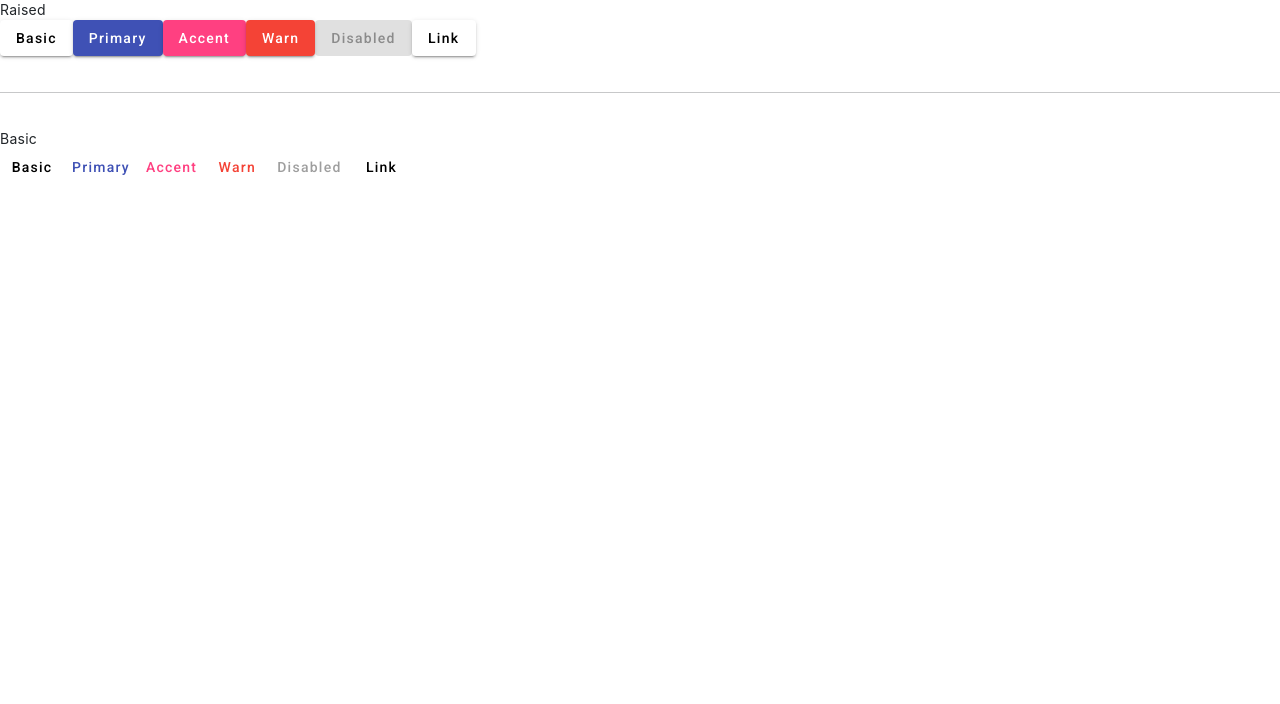
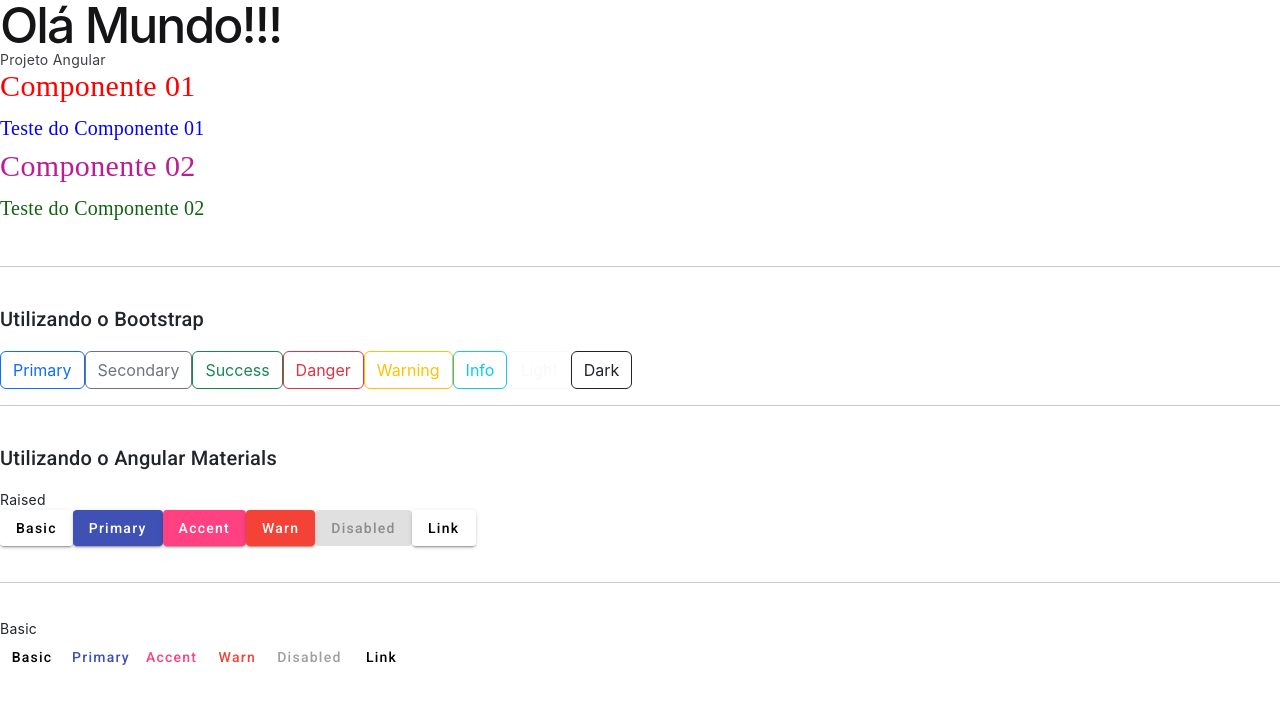
Before and after one commit to allbecarr/projeto-angular, an Angular app: page / in a window 1280 px wide. Shown: the top 704 px of the page. Built offline with nearby package versions, Linux system fonts and the light colour scheme.

Commit message:
Unindo todos os módulos

```diff
--- a/src/app/app.component.html
+++ b/src/app/app.component.html
@@ -1,4 +1,4 @@
-<!--
+
 
 <h1>Olá Mundo!!!</h1>
 <p>Projeto Angular</p>
@@ -6,6 +6,9 @@
 <app-componente1></app-componente1>
 <app-componente2></app-componente2>
 <br>
+<hr>
+<br>
+<h2>Utilizando o Bootstrap</h2>
 <button type="button" class="btn btn-outline-primary">Primary</button>
 <button type="button" class="btn btn-outline-secondary">Secondary</button>
 <button type="button" class="btn btn-outline-success">Success</button>
@@ -14,9 +17,10 @@
 <button type="button" class="btn btn-outline-info">Info</button>
 <button type="button" class="btn btn-outline-light">Light</button>
 <button type="button" class="btn btn-outline-dark">Dark</button>
-
--->
-
+<br>
+<hr>
+<br>
+<h2>Utilizando o Angular Materials</h2>
 <section>
   <div class="example-label">Raised</div>
   <div class="example-button-row">
```
